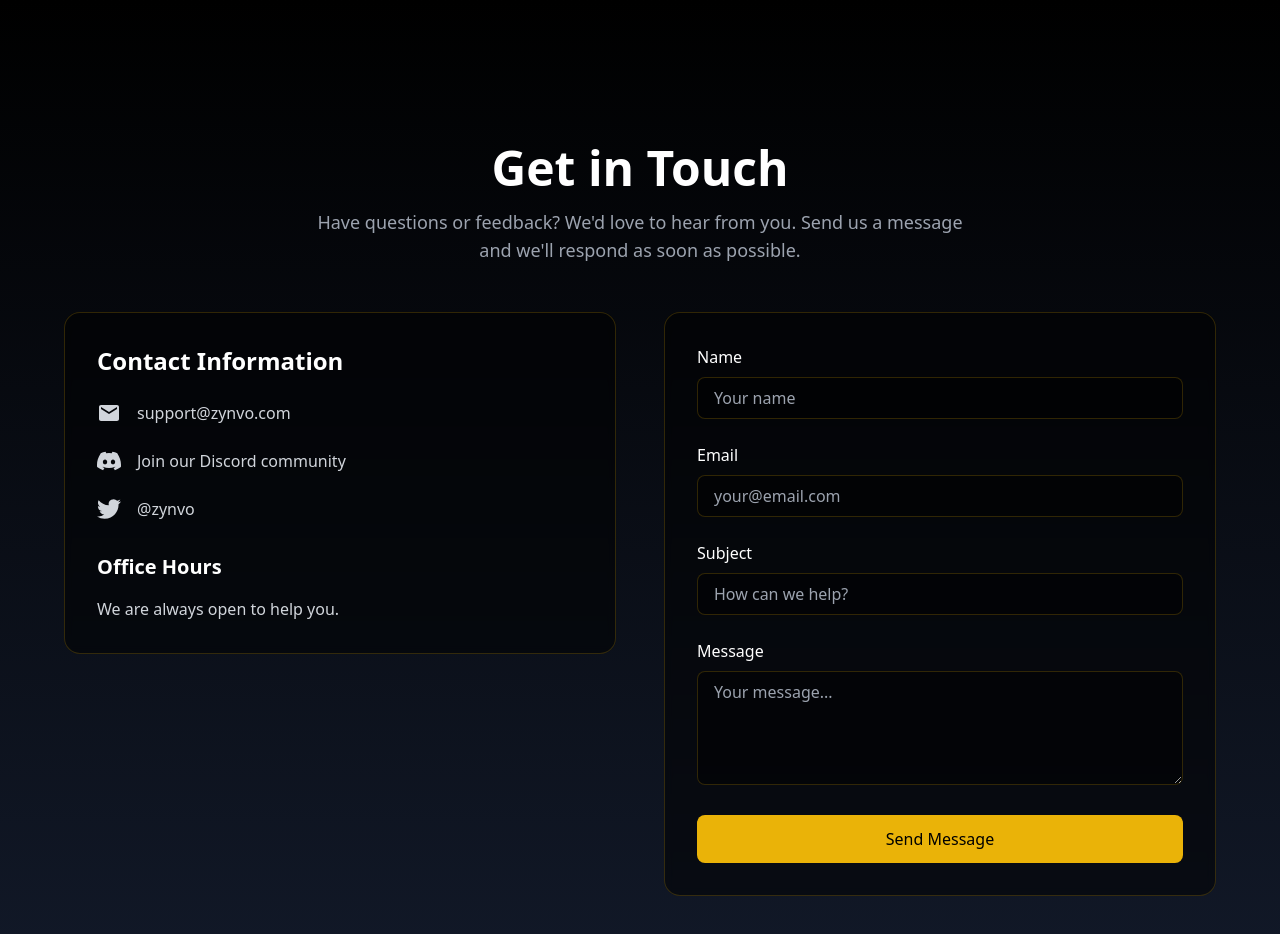
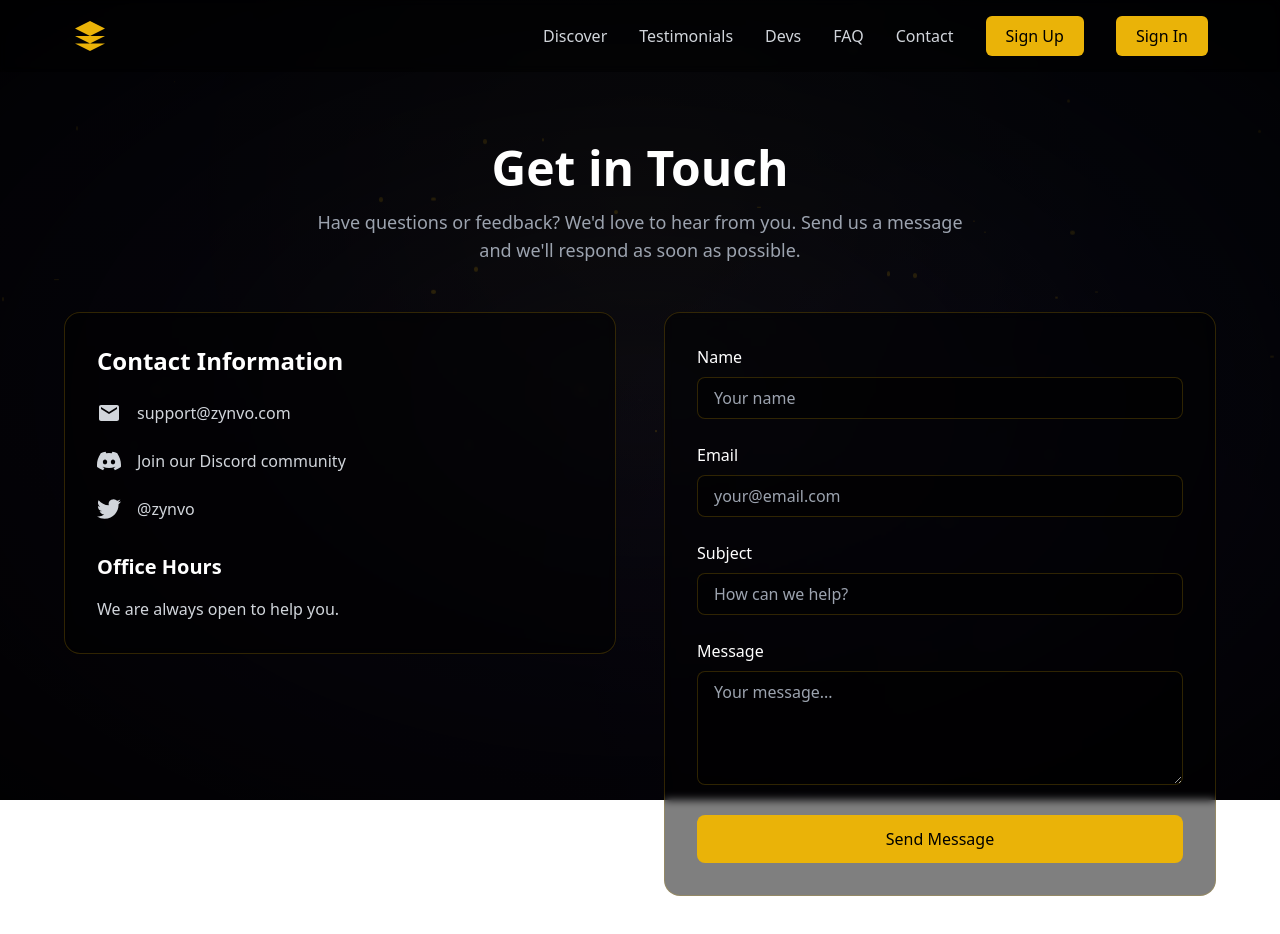
Before and after one commit to DSuper03/zynvo, a Next.js app: page /contact in a window 1280 px wide. Shown: the top 934 px of the page. Built offline with nearby package versions, Linux system fonts and the light colour scheme.

Commit message:
contract page bg changeg

```diff
--- a/src/components/ContactSection.tsx
+++ b/src/components/ContactSection.tsx
@@ -3,6 +3,8 @@
 import { useState } from 'react';
 import { motion } from 'framer-motion';
 import { Icons } from './Icons';
+import { BackgroundElements } from './TeamSection';
+import LandingHeader from './landingHeader';
 
 const ContactSection = () => {
   const [formState, setFormState] = useState({
@@ -42,7 +44,9 @@ const ContactSection = () => {
   };
 
   return (
-    <div className="min-h-screen bg-gradient-to-b from-black to-gray-900 pt-24">
+    <div className="min-h-screen  pt-24">
+      <LandingHeader />
+      <BackgroundElements />
       <div className="container mx-auto px-4 lg:px-8 py-12">
         {/* Header Section */}
         <motion.div
--- a/src/components/landingHeader.tsx
+++ b/src/components/landingHeader.tsx
@@ -306,7 +306,7 @@ const LandingHeader = () => {
               Discover
             </Link>
             <Link
-              href="#testimonials"
+              href="/testimonials"
               className="text-gray-300 hover:text-white transition-colors py-2"
               onClick={() => setIsMobileMenuOpen(false)}
             >
```
